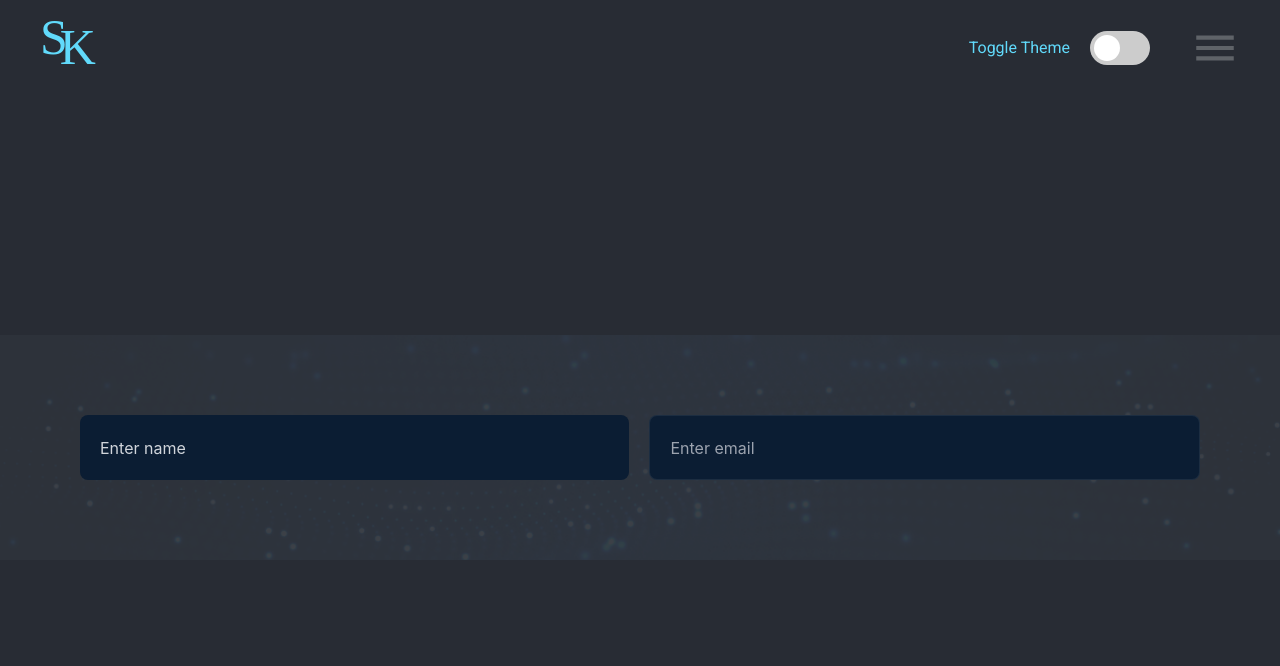
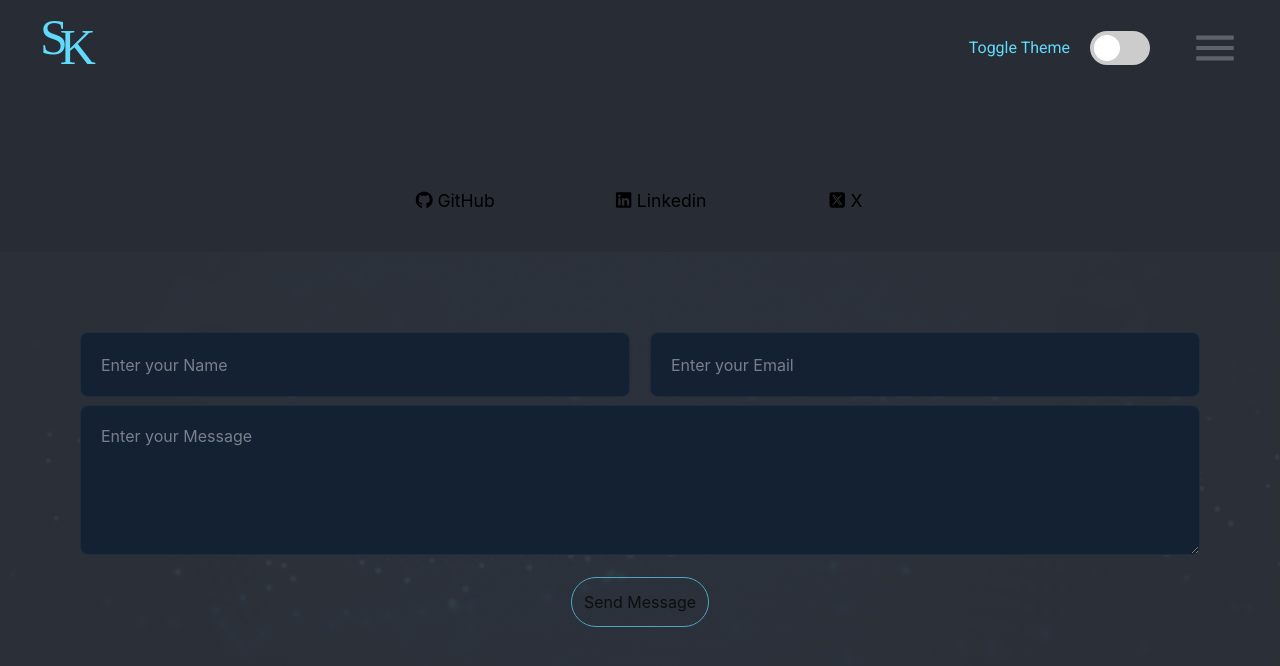
Before and after one commit to kandukuriSandesh/myPortfolioWebsite, a React (Create React App) app: page /contactme in a window 1280 px wide. Shown: the top 666 px of the page. Built offline with nearby package versions, Linux system fonts and the light colour scheme; a web font is replaced by a local one.

Commit message:
finished contact me form

```diff
--- a/package.json
+++ b/package.json
@@ -3,12 +3,15 @@
   "version": "0.1.0",
   "private": true,
   "dependencies": {
+    "@emailjs/browser": "^4.4.1",
     "@testing-library/jest-dom": "^5.17.0",
     "@testing-library/react": "^13.4.0",
     "@testing-library/user-event": "^13.5.0",
     "d3": "^7.9.0",
+    "emailjs-com": "^3.2.0",
     "react": "^18.3.1",
     "react-dom": "^18.3.1",
+    "react-icons": "^5.3.0",
     "react-router-dom": "^6.26.1",
     "react-scripts": "5.0.1",
     "react-toastify": "^10.0.5",
--- a/src/components/ContactMe/ContactMe.jsx
+++ b/src/components/ContactMe/ContactMe.jsx
@@ -1,25 +1,105 @@
-import React from 'react'
-import contactbg from '../../assests/Images/contactbg.png'
+import React, { useRef } from 'react';
+import contactbg from '../../assests/Images/contactbg.png';
+import emailjs from '@emailjs/browser';
+import { toast } from 'react-toastify';
+import { FaGithub } from "react-icons/fa";
+import { FaLinkedin } from "react-icons/fa";
+import { FaSquareXTwitter } from "react-icons/fa6";
+
 const ContactMe = () => {
+  const form = useRef();
+
+  const sendEmail = (e) => {
+    e.preventDefault();
+
+    emailjs
+      .sendForm(
+        'service_0dvys3s',  // Replace with your EmailJS service ID
+        'template_81e1nzq',  // Replace with your EmailJS template ID
+        form.current,
+        {
+          publicKey: 'DJuYAQsoC0dlhuZO3',
+        }
+      )
+      .then(
+        (result) => {
+          console.log('SUCCESS!', result.text);
+          toast('Email sent successfully!');
+        },
+        (error) => {
+          console.log('FAILED...', error.text);
+          toast('Failed to send email. Please try again.');
+        }
+      );
+
+    // Clear form fields after sending
+    e.target.reset();
+  };
+
   return (
-    <div  className='container'>
-        <div className="p-20 min-h-[200px] min-w-[300px] max-w-[100%] bg-cover bg-center " style={{ backgroundImage: `url(${contactbg})` }}  >
-        <div className='flex gap-5 ' >
+    <div className='container  '>
+      <div className='flex gap-32  justify-center items-center ' >
+        <div className=' scale-110  '  >
+          <a href="" className='flex  gap-1 justify-center items-center' >
+          <FaGithub />
+          GitHub
+          </a>
+        </div>
+        <div className=' scale-110  '  >
+          <a href="" className='flex  gap-1 justify-center items-center' >
+          <FaLinkedin />
+          Linkedin
+          </a>
+        </div>
+        <div className=' scale-110  '  >
+          <a href="" className='flex  gap-1 justify-center items-center' >
+          <FaSquareXTwitter />
+          X
+          </a>
+        </div>
+      </div>
+      <div
+        className="p-20 mt-10 min-h-[200px] min-w-[300px] max-w-[100%] bg-cover bg-center opacity-70"
+        style={{ backgroundImage: `url(${contactbg})` }}
+      >
+        <form ref={form} onSubmit={sendEmail}>
+          <div className='flex gap-5'>
             <input
-            type="name"
-            class="w-full bg-[#0B1D33]  rounded-lg text-base font-normal py-[18px] px-[20px] h-[65px] placeholder:text-gray-300 focus:outline-none focus:ring-2  "
-            placeholder="Enter name"
+              type="text"
+              name="user_name"
+              className="w-full bg-[#0B1D33] border border-[rgba(255,255,255,0.07)] rounded-lg text-white text-base font-normal py-[18px] px-[20px] h-[65px] focus:outline-none focus:ring-2"
+              placeholder="Enter your Name"
+              required
             />
             <input
               type="email"
-            class="w-full bg-[#0B1D33] border border-[rgba(255,255,255,0.07)] rounded-lg text-white text-base font-normal py-[18px] px-[20px] h-[65px] focus:outline-none focus:ring-2 "
-            placeholder="Enter email"
+              name="user_email"
+              className="w-full bg-[#0B1D33] border border-[rgba(255,255,255,0.07)] rounded-lg text-white text-base font-normal py-[18px] px-[20px] h-[65px] focus:outline-none focus:ring-2"
+              placeholder="Enter your Email"
+              required
             />
           </div>
-
+          <div className='mt-2'>
+            <textarea
+              name="message"
+              className="w-full bg-[#0B1D33] border border-[rgba(255,255,255,0.07)] rounded-lg text-white text-base font-normal py-[18px] px-[20px] focus:outline-none focus:ring-2"
+              placeholder="Enter your Message"
+              style={{ height: '150px' }}
+              required
+            />
+          </div>
+          <div className='text-center'>
+            <button
+              type="submit"
+              className='p-3 border border-[#61dafb] rounded-full mt-4 hover:text-[#61dafb] transition-colors duration-100 hover:border-none hover:shadow-[0_4px_15px_rgba(97,218,251,0.7)]'
+            >
+              Send Message
+            </button>
+          </div>
+        </form>
       </div>
     </div>
-  )
-}
+  );
+};
 
-export default ContactMe
+export default ContactMe;
```
Also changed, not shown: 1 other file (tests, documents, lock files or other folders). Lines whose indentation alone changed are shown as unchanged.
